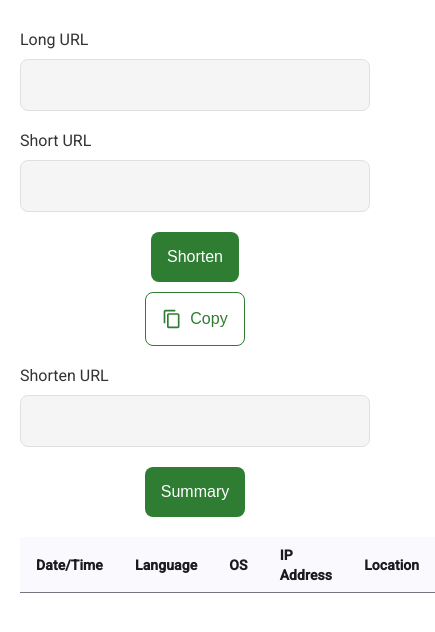
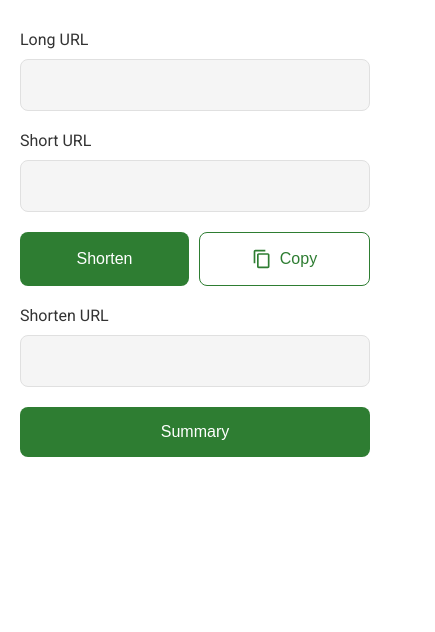
Before and after one commit to ivanenkomaksym/surl, an Angular app: page / in a window 390 px wide. Shown: the top 632 px of the page, 435 px wide, since content can reach past the window. Built offline with nearby package versions, Linux system fonts and the light colour scheme.

Commit message:
Improve mobile friendliness. Flex table width. Hide less important topic for smaller screens.

```diff
--- a/src/app/analytics-table/analytics-table.component.css
+++ b/src/app/analytics-table/analytics-table.component.css
@@ -1,11 +1,28 @@
-table {
-    width: 100%;
+/* Ensure the table remains visible */
+.analytics-table {
+  overflow-x: auto;
+  max-width: 200%;
+}
+
+.analytics-table table {
+  width: 200%;
+  border-collapse: collapse;
+}
+
+/* Responsive styles */
+@media (max-width: 768px) {
+  table {
+    font-size: 12px; /* Reduce font size for mobile */
   }
 
-  th {
-    font-weight: bold;
+  th, td {
+    padding: 4px; /* Reduce padding */
+    white-space: normal; /* Allow wrapping */
   }
 
-  .mat-elevation-z8 {
-    border-radius: 8px;
+  /* Hide less important columns on mobile */
+  .mat-column-ip,
+  .mat-column-location {
+    display: none;
   }
+}
--- a/src/app/analytics-table/analytics-table.component.html
+++ b/src/app/analytics-table/analytics-table.component.html
@@ -1,31 +1,31 @@
-<table mat-table [dataSource]="analytics" class="mat-elevation-z8">
+<table mat-table [dataSource]="analytics" class="mat-elevation-z8 analytics-table">
 
   <!-- Created At Column -->
-    <ng-container matColumnDef="created_at">
+  <ng-container matColumnDef="created_at" class="mat-column-created_at">
     <th mat-header-cell *matHeaderCellDef> Date/Time </th>
     <td mat-cell *matCellDef="let element"> {{ element.created_at | date:'short' }} </td>
   </ng-container>
 
   <!-- Language Column -->
-    <ng-container matColumnDef="language">
+  <ng-container matColumnDef="language" class="mat-column-language">
     <th mat-header-cell *matHeaderCellDef> Language </th>
     <td mat-cell *matCellDef="let element"> {{ element.language ? element.language : 'N/A' }} </td>
   </ng-container>
 
   <!-- OS Column -->
-    <ng-container matColumnDef="os">
+  <ng-container matColumnDef="os" class="mat-column-os">
     <th mat-header-cell *matHeaderCellDef> OS </th>
     <td mat-cell *matCellDef="let element"> {{ element.os ? element.os : 'N/A'  }} </td>
   </ng-container>
 
-    <!-- IP Address Column -->
-    <ng-container matColumnDef="ip">
+  <!-- IP Address Column (Hidden on mobile) -->
+  <ng-container matColumnDef="ip" class="mat-column-ip">
     <th mat-header-cell *matHeaderCellDef> IP Address </th>
     <td mat-cell *matCellDef="let element"> {{ element.ip ? element.ip : 'N/A' }} </td>
   </ng-container>
 
-    <!-- Location Column -->
-    <ng-container matColumnDef="location">
+  <!-- Location Column (Hidden on mobile) -->
+  <ng-container matColumnDef="location" class="mat-column-location">
     <th mat-header-cell *matHeaderCellDef> Location </th>
     <td mat-cell *matCellDef="let element"> {{ element.location ? element.location : 'Unknown' }} </td>
   </ng-container>
--- a/src/app/home/home.component.css
+++ b/src/app/home/home.component.css
@@ -35,9 +35,14 @@
 
   .button-container {
     display: flex;
-    flex-direction: column;
-    gap: 10px;
-    align-items: center;
+    gap: 10px; /* Adds spacing between buttons */
+    flex-wrap: wrap; /* Ensures wrapping on very small screens */
+    justify-content: center;
+  }
+
+  .button-container button {
+    flex: 1; /* Makes buttons evenly sized */
+    min-width: 100px; /* Prevents excessive shrinking */
   }
 
   .copy-button {
--- a/src/app/summary/summary.component.html
+++ b/src/app/summary/summary.component.html
@@ -4,14 +4,17 @@
   </div>
   <div class="summary-item">
     <label>Short URL:</label>
-    <span>{{summaryResult ? summaryResult.short_url : ''}}</span>
+    <span>{{summaryResult.short_url}}</span>
   </div>
   <div class="summary-item">
     <label>Long URL:</label>
-    <span>{{summaryResult ? summaryResult.long_url : ''}}</span>
+    <span>{{summaryResult.long_url}}</span>
   </div>
+  <app-analytics-table
+    *ngIf="summaryResult.analytics && summaryResult.analytics.length > 0"
+    [analytics]="summaryResult.analytics">
+  </app-analytics-table>
 </div>
 <div *ngIf="summaryError" class="summary-error">
   <p>{{summaryError}}</p>
 </div>
-<app-analytics-table [analytics]="summaryResult ? summaryResult.analytics : []"></app-analytics-table>
```
Lines whose indentation alone changed are shown as unchanged.
